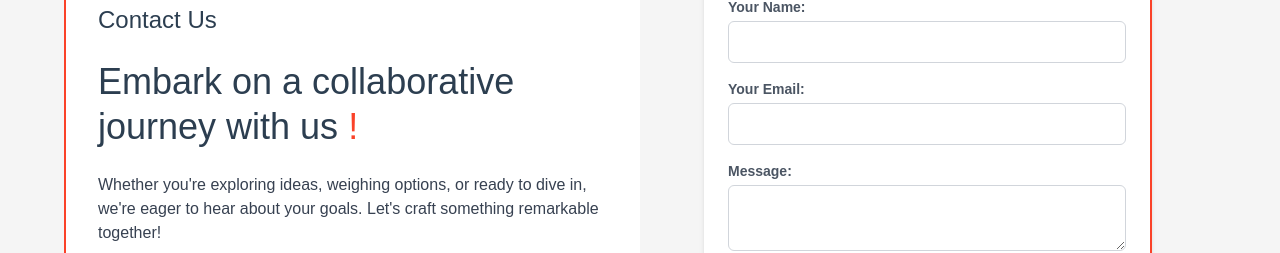
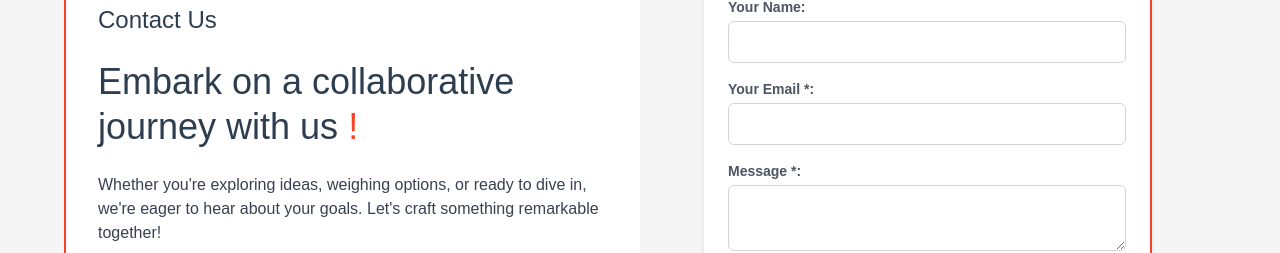
Before and after one commit to Zngweb/zngwebsite, a SvelteKit app: page /contact in a window 1280 px wide. Shown: the part 189-442 px from the top of the page. Built offline with nearby package versions, Linux system fonts and the light colour scheme.

Commit message:
fixed the form

```diff
--- a/src/routes/contact/+page.svelte
+++ b/src/routes/contact/+page.svelte
@@ -20,6 +20,7 @@
       .then(() => {
         console.log('Form successfully submitted');
 		successMessage = 'Form submitted successfully!';
+		e.target.reset();
       })
       .catch((error) => alert(error));
   };
@@ -121,25 +122,28 @@
 						id="name"
 						name="name"
 						class="w-full border border-gray-300 p-2 rounded-md"
+
 					/>
 				</div>
 
 				<div class="mb-4">
-					<label for="email" class="block text-gray-600 text-sm font-semibold mb-1">Your Email:</label>
+					<label for="email" class="block text-gray-600 text-sm font-semibold mb-1">Your Email <span>*</span>:</label>
 					<input
 						type="email"
 						id="email"
 						name="email"
 						class="w-full border border-gray-300 p-2 rounded-md"
+						required
 					/>
 				</div>
 
 				<div class="mb-4">
-					<label for="message" class="block text-gray-600 text-sm font-semibold mb-1">Message:</label>
+					<label for="message" class="block text-gray-600 text-sm font-semibold mb-1">Message <span>*</span>:</label>
 					<textarea
 						id="message"
 						name="message"
 						class="w-full border border-gray-300 p-2 rounded-md"
+						required
 					></textarea>
 				</div>
 
```
